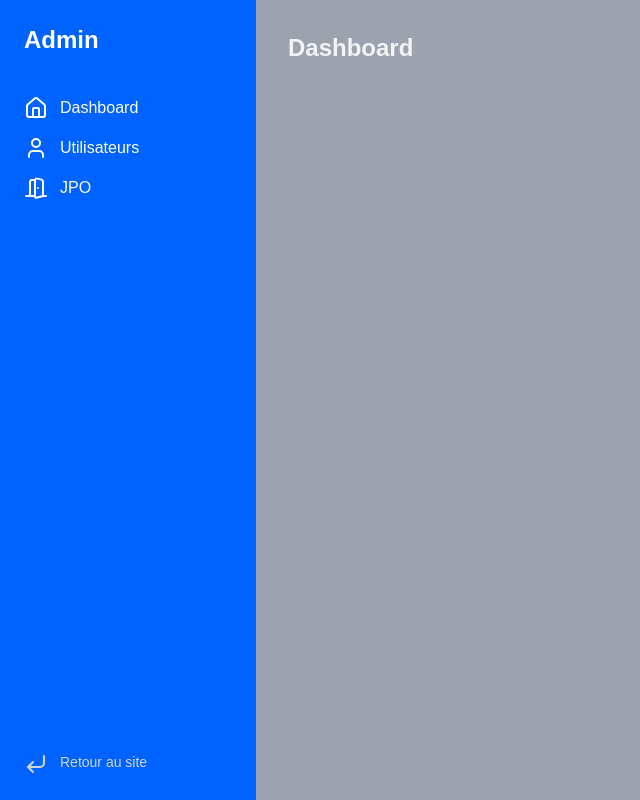
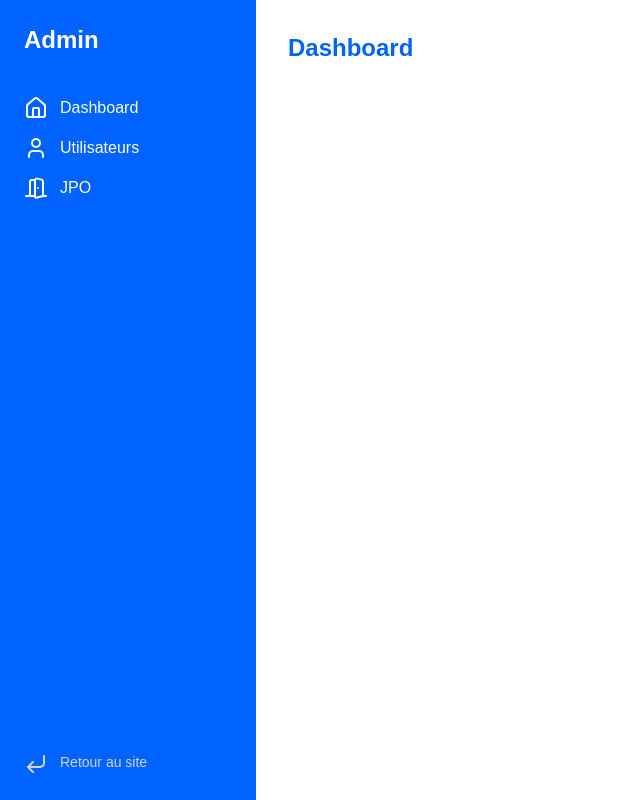
Before and after one commit to DorianABDS/JPO-Laplateforme_, a React (Vite) app in the folder frontend/: page /adminboard in a window 1280 px wide. Shown: the whole page, without its empty margins (0-640 px from the left). Built offline with nearby package versions, Linux system fonts and the light colour scheme; a web font is replaced by a local one.

Commit message:
style(pages/admin): update heading colors for improved visibility

```diff
--- a/frontend/src/layouts/AdminLayout.jsx
+++ b/frontend/src/layouts/AdminLayout.jsx
@@ -22,7 +22,7 @@ export default function AdminLayout() {
       </aside>
 
       {/* Contenu principal */}
-      <main className="flex-1 p-8 bg-gray-400 overflow-auto">
+      <main className="flex-1 p-8 bg-white overflow-auto">
         <Outlet />
       </main>
     </div>
--- a/frontend/src/pages/admin/AdminDashboard.jsx
+++ b/frontend/src/pages/admin/AdminDashboard.jsx
@@ -1,3 +1,3 @@
 export default function AdminDashboard() {
-  return <h1 className="text-2xl font-bold">Dashboard</h1>;
+  return <h1 className="text-2xl text-[#0062FF] font-bold">Dashboard</h1>;
 }
--- a/frontend/src/pages/admin/AdminJPO.jsx
+++ b/frontend/src/pages/admin/AdminJPO.jsx
@@ -1,3 +1,3 @@
 export default function AdminJPO() {
-  return <h1 className="text-2xl font-bold">Journée porte ouverte</h1>;
+  return <h1 className="text-2xl text-[#0062FF] font-bold">Journée porte ouverte</h1>;
 }
--- a/frontend/src/pages/admin/AdminUsers.jsx
+++ b/frontend/src/pages/admin/AdminUsers.jsx
@@ -1,3 +1,3 @@
 export default function AdminUser() {
-  return <h1 className="text-2xl font-bold">Utilisateurs</h1>;
+  return <h1 className="text-2xl text-[#0062FF] font-bold">Utilisateurs</h1>;
 }
```
